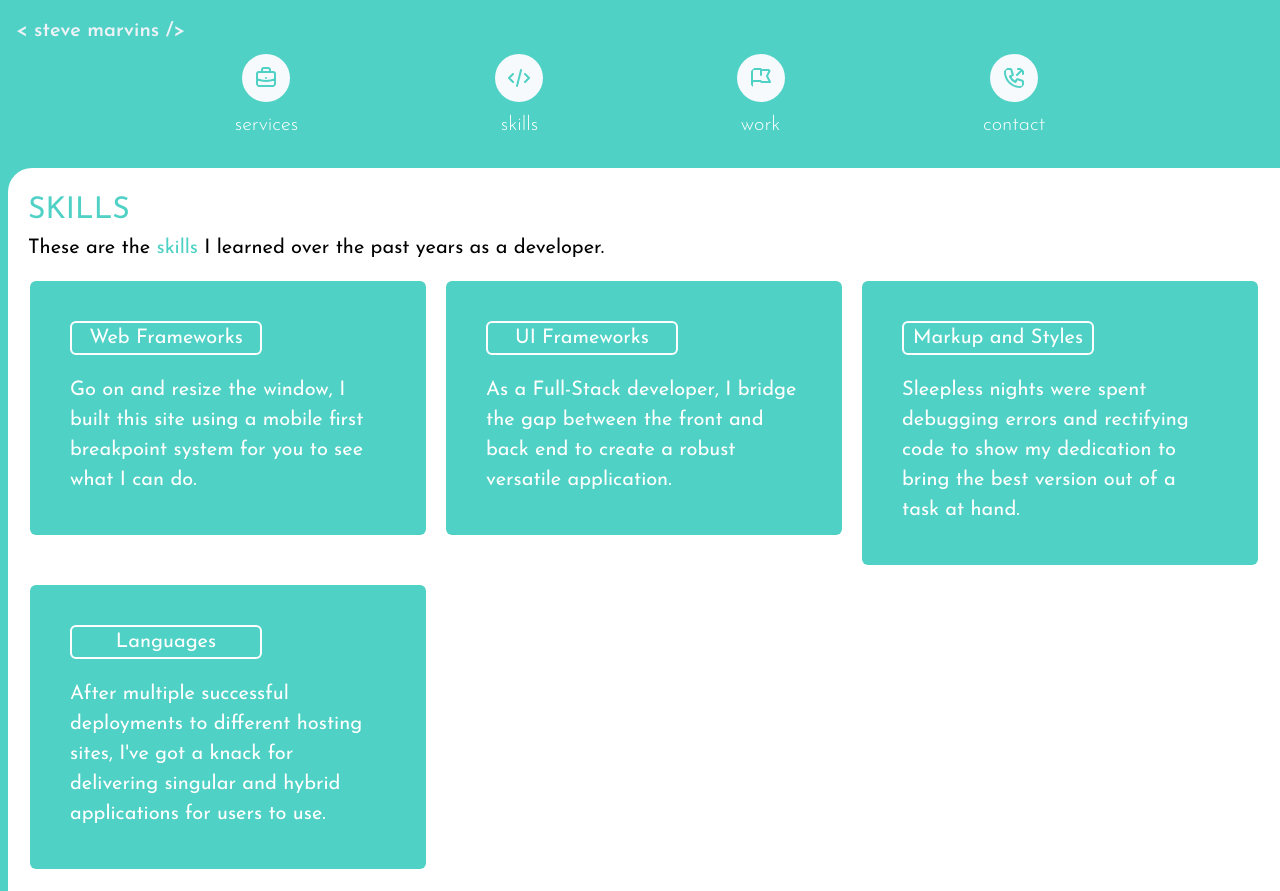
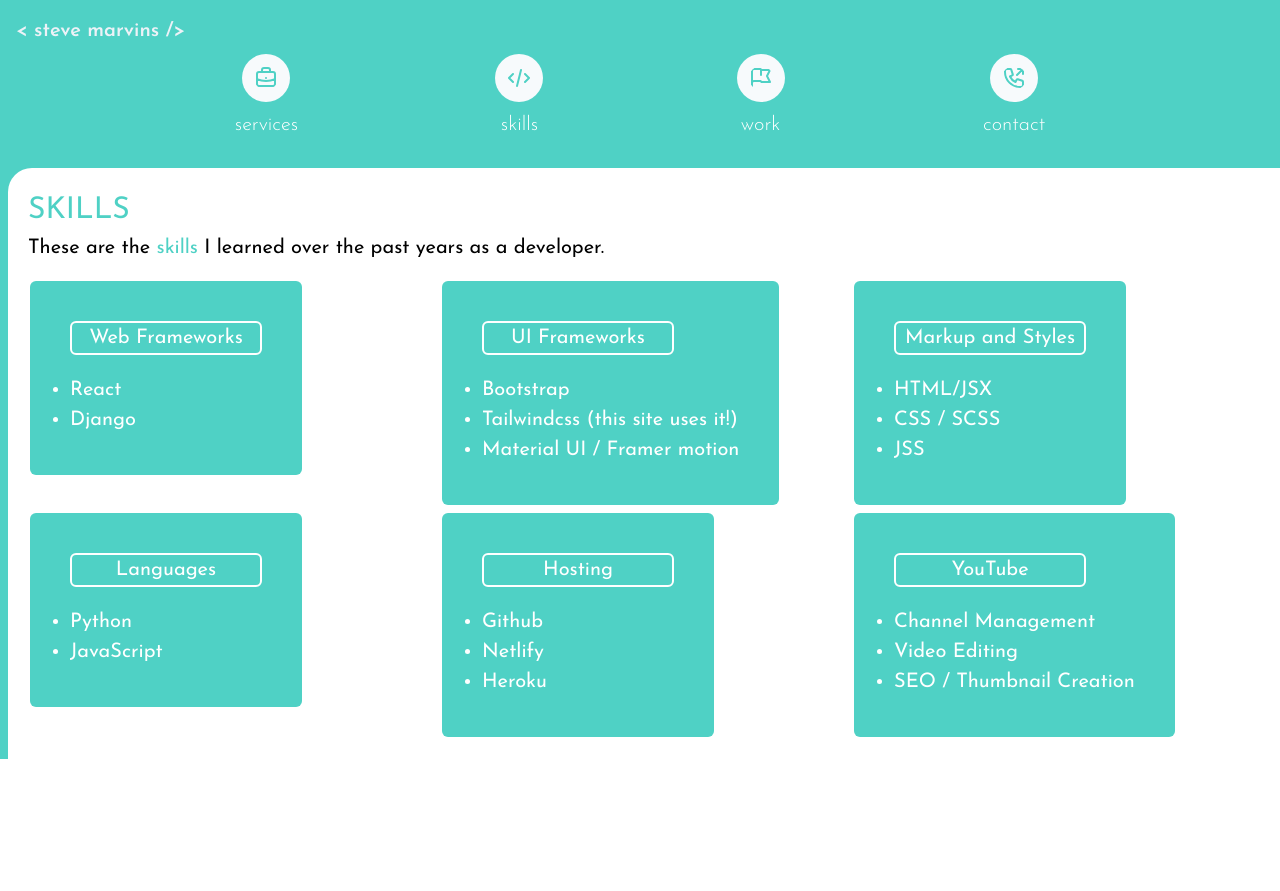
Before and after one commit to smarvins/Personal-Website, a React (Create React App) app: page /skills in a window 1280 px wide. After the commit the page ends 800 px from the top, so only its background shows below. Built offline with nearby package versions, Linux system fonts and the light colour scheme.

Commit message:
skill/work template complete

```diff
--- a/src/components/Skills.js
+++ b/src/components/Skills.js
@@ -14,13 +14,16 @@ function Skills() {
         <p className="text-3xl text-red-400 sm:text-green-400 md:text-blue-400 lg:text-pink-400 xl:text-teal-400">SKILLS</p>
         <p className="text-xl">These are the <span className="text-red-400 sm:text-green-400 md:text-blue-400 lg:text-pink-400 xl:text-teal-400">skills</span> I learned over the past years as a developer.</p>
         {/* Card section */}
-        <div className="overflow-y-auto h-full mt-4 grid grid-cols-1 lg:grid-cols-3 gap-4">
+        <div className="overflow-y-auto h-full mt-4 grid grid-cols-1 lg:grid-cols-3 gap-1">
 
           {/* Web Frameworks card */}
           <div className="border-2 border-red-400 sm:border-green-400 md:border-white lg:border-white xl:border-white rounded-md rounded-md ">
             <div className="sm:inline-block md:bg-blue-400 lg:bg-pink-400 xl:bg-teal-400 p-5 sm:p-10 rounded-md">
               <p className="md:mb-5 w-48 md:text-center text-red-400 sm:text-green-400 md:text-white md:border-2 md:border-white rounded-md text-xl">Web Frameworks</p>
-              <p className=" text-xl md:text-white">Go on and resize the window, I built this site using a mobile first breakpoint system for you to see what I can do.</p>
+              <ul class="list-disc text-xl md:text-white">
+                <li>React</li>
+                <li>Django</li>
+              </ul>
             </div>
           </div>
 
@@ -28,7 +31,11 @@ function Skills() {
           <div className="border-2 border-red-400 sm:border-green-400 md:border-white lg:border-white xl:border-white rounded-md rounded-md">
             <div className="sm:inline-block md:bg-blue-400 lg:bg-pink-400 xl:bg-teal-400 p-5 sm:p-10 rounded-md">
               <p className="md:mb-5 w-48 md:text-center text-red-400 sm:text-green-400 md:text-white md:border-2 md:border-white rounded-md text-xl">UI Frameworks</p>
-              <p className=" text-xl md:text-white">As a Full-Stack developer, I bridge the gap between the front and back end to create a robust versatile application.</p>
+              <ul class="list-disc text-xl md:text-white">
+                <li>Bootstrap</li>
+                <li>Tailwindcss (this site uses it!)</li>
+                <li>Material UI / Framer motion</li>
+              </ul>
             </div>
           </div>
 
@@ -36,7 +43,11 @@ function Skills() {
           <div className="border-2 border-red-400 sm:border-green-400 md:border-white lg:border-white xl:border-white rounded-md rounded-md">
             <div className="sm:inline-block md:bg-blue-400 lg:bg-pink-400 xl:bg-teal-400 p-5 sm:p-10 rounded-md">
               <p className="md:mb-5 w-48 md:text-center text-red-400 sm:text-green-400 md:text-white md:border-2 md:border-white rounded-md text-xl">Markup and Styles</p>
-              <p className="text-xl md:text-white">Sleepless nights were spent debugging errors and rectifying code to show my dedication to bring the best version out of a task at hand.</p>
+              <ul class="list-disc text-xl md:text-white">
+                <li>HTML/JSX</li>
+                <li>CSS / SCSS</li>
+                <li>JSS</li>
+              </ul>
             </div>
           </div>
 
@@ -44,7 +55,34 @@ function Skills() {
           <div className="border-2 border-red-400 sm:border-green-400 md:border-white lg:border-white xl:border-white rounded-md rounded-md">
             <div className="sm:inline-block md:bg-blue-400 lg:bg-pink-400 xl:bg-teal-400 p-5 sm:p-10 rounded-md">
               <p className="md:mb-5 w-48 md:text-center text-red-400 sm:text-green-400 md:text-white md:border-2 md:border-white rounded-md text-xl">Languages</p>
-              <p className=" text-xl md:text-white">After multiple successful deployments to different hosting sites, I've got a knack for delivering singular and hybrid applications for users to use.</p>
+              <ul class="list-disc text-xl md:text-white">
+                <li>Python</li>
+                <li>JavaScript</li>
+              </ul>
+            </div>
+          </div>
+
+          {/* Hosting card */}
+          <div className="border-2 border-red-400 sm:border-green-400 md:border-white lg:border-white xl:border-white rounded-md rounded-md">
+            <div className="sm:inline-block md:bg-blue-400 lg:bg-pink-400 xl:bg-teal-400 p-5 sm:p-10 rounded-md">
+              <p className="md:mb-5 w-48 md:text-center text-red-400 sm:text-green-400 md:text-white md:border-2 md:border-white rounded-md text-xl">Hosting</p>
+              <ul class="list-disc text-xl md:text-white">
+                <li>Github</li>
+                <li>Netlify</li>
+                <li>Heroku</li>
+              </ul>
+            </div>
+          </div>
+
+          {/* YouTube card */}
+          <div className="border-2 border-red-400 sm:border-green-400 md:border-white lg:border-white xl:border-white rounded-md rounded-md">
+            <div className="sm:inline-block md:bg-blue-400 lg:bg-pink-400 xl:bg-teal-400 p-5 sm:p-10 rounded-md">
+              <p className="md:mb-5 w-48 md:text-center text-red-400 sm:text-green-400 md:text-white md:border-2 md:border-white rounded-md text-xl">YouTube</p>
+              <ul class="list-disc text-xl md:text-white">
+                <li>Channel Management</li>
+                <li>Video Editing</li>
+                <li>SEO / Thumbnail Creation</li>
+              </ul>
             </div>
           </div>
 
```
